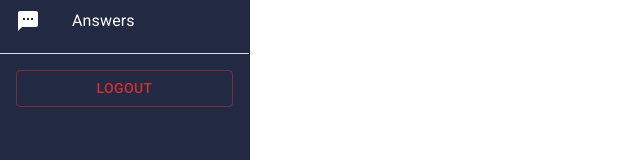
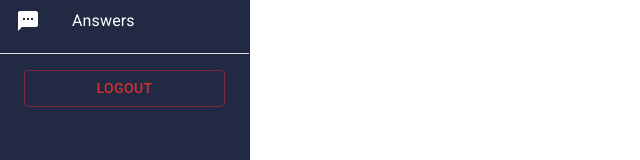
Before and after one commit to OmedM/Questions-community-project, a React (Create React App) app: page /main in a window 1280 px wide. Shown: the part 285-445 px from the top of the page, without its empty margins (0-640 px from the left). Built offline with nearby package versions, Linux system fonts and the light colour scheme.

Commit message:
Route for user completed

```diff
--- a/src/App.js
+++ b/src/App.js
@@ -7,16 +7,16 @@ import { Route, Routes } from "react-router-dom";
 import MainPage from './components/main-page';
 import LoginPage from './components/login-page.js';
 import ErrorPage from './components/error-page.js';
+import UserPage from './components/user-page.js';
+import Sidebar from './components/sidebar.js';
 
 function App() {
   return (
-    <Routes>
-      <Route path='/' element={<LoginPage />}/>
-      <Route path='/main' element={<MainPage />}/>
-      <Route path='*' element={<ErrorPage />}/>
-    </Routes>
-
-  );
-}
+      <Routes>
+        <Route path='/' element={<LoginPage />}/>
+        <Route path='/main/*' element={<MainPage />}/>
+      </Routes>
+  )
+};
 
 export default App;
--- a/src/components/login-page.js
+++ b/src/components/login-page.js
@@ -31,6 +31,7 @@ function LoginPage() {
                     <Button
                         variant='contained'
                         size='large'
+                        fullWidth={true}
                     >
                         Login
                     </Button>
--- a/src/components/main-page.js
+++ b/src/components/main-page.js
@@ -1,8 +1,18 @@
+import { Route, Routes } from "react-router-dom";
+import ErrorPage from "./error-page.js";
 import Sidebar from "./sidebar.js";
+import UserPage from "./user-page.js";
 
 function MainPage() {
     return (
-        <Sidebar />
+        <>
+            <Sidebar />
+            <Routes>
+                <Route path='/main/user/:id' element={<UserPage />}/>
+                <Route path='/main/questions/:category-id' element={<MainPage />}/>
+                <Route path='/main/user/ask-question' element={<MainPage />}/>
+            </Routes>
+        </>
     )
 }
 
--- a/src/components/sidebar-items.js
+++ b/src/components/sidebar-items.js
@@ -9,19 +9,19 @@ const upperSidebarItems = [
         id: 0,
         label: 'User',
         icon: <PersonIcon />,
-        route: 'route'
+        route: '/main/user'
     },
     {
         id: 1,
         label: 'Questions',
         icon: <QuestionAnswerIcon />,
-        route: 'route'
+        route: '/main/questions'
     },
     {
         id: 2,
         label: 'Ask a Question',
         icon: <LiveHelpIcon />,
-        route: 'route'
+        route: '/main/user/ask-question'
     },
 ]
 
--- a/src/components/sidebar.js
+++ b/src/components/sidebar.js
@@ -9,6 +9,8 @@ import ListItemIcon from '@mui/material/ListItemIcon';
 import ListItemText from '@mui/material/ListItemText';
 import Button from '@mui/material/Button';
 import { upperSidebarItems, lowerSidebarItems } from '../components/sidebar-items.js'
+import { Link } from 'react-router-dom';
+import { Container } from '@mui/system';
 
 function Sidebar() {
     return(
@@ -31,12 +33,14 @@ function Sidebar() {
             <List>
             {upperSidebarItems.map((value, key) => (
                 <ListItem key={value.id} disablePadding>
+                    <Link to={value.route} style={{ textDecoration: 'none', color: 'inherit' }}>
                         <ListItemButton>
                             <ListItemIcon sx={{color: '#fff'}}>
                                 {value.icon}
                             </ListItemIcon>
                             <ListItemText primary={value.label} />
                         </ListItemButton>
+                    </Link>
                 </ListItem>
             ))}
             </List>
@@ -54,15 +58,21 @@ function Sidebar() {
             ))}
             </List>
             <Divider sx={{backgroundColor: '#fff'}}/>
+            <Container
+                sx={{
+                    marginTop: 2,
+                }}
+            >
+            <Link to='/' style={{ textDecoration: 'none', color: 'inherit' }}>
             <Button
                 color='error'
                 variant='outlined'
-                sx={{
-                    margin: 2
-                }}
+                fullWidth={true}
             >
                 Logout
             </Button>
+            </Link>
+            </Container>
         </Drawer>
     )
 }
--- /dev/null
+++ b/src/components/user-page.js
@@ -0,0 +1,9 @@
+
+
+function UserPage() {
+    return (
+        <h1>User page@@@@@@@@@@@@@@@@@@@@@@@@</h1>
+    )
+}
+
+export default UserPage;
```
Also changed, not shown: src/components/page.js (added, +16 -0 lines), src/components/ask-question-page.js (added), src/components/questions-page.js (added). Lines whose indentation alone changed are shown as unchanged.
